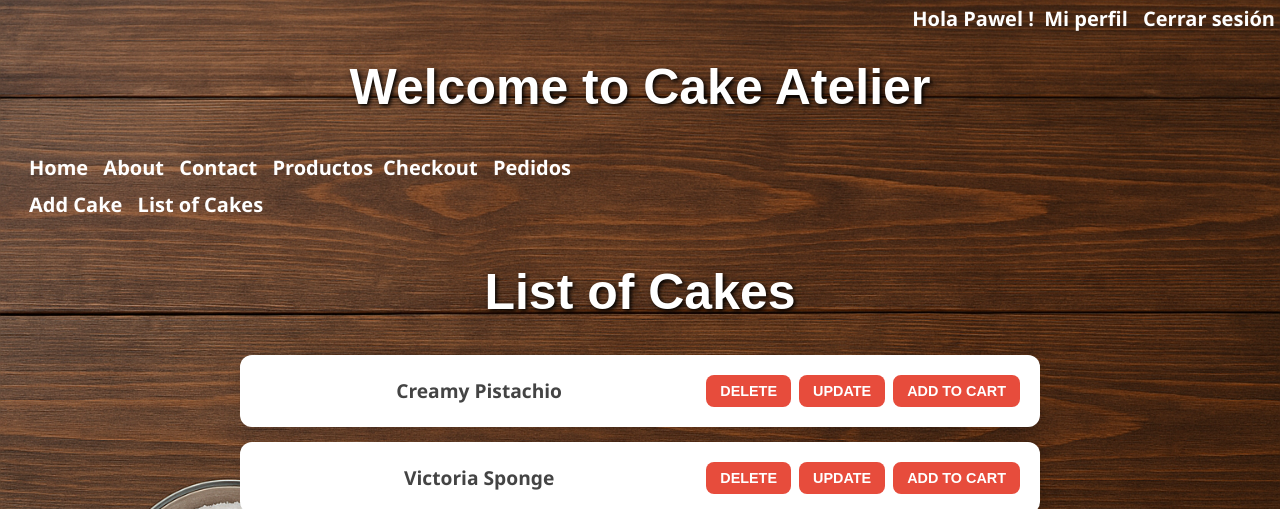
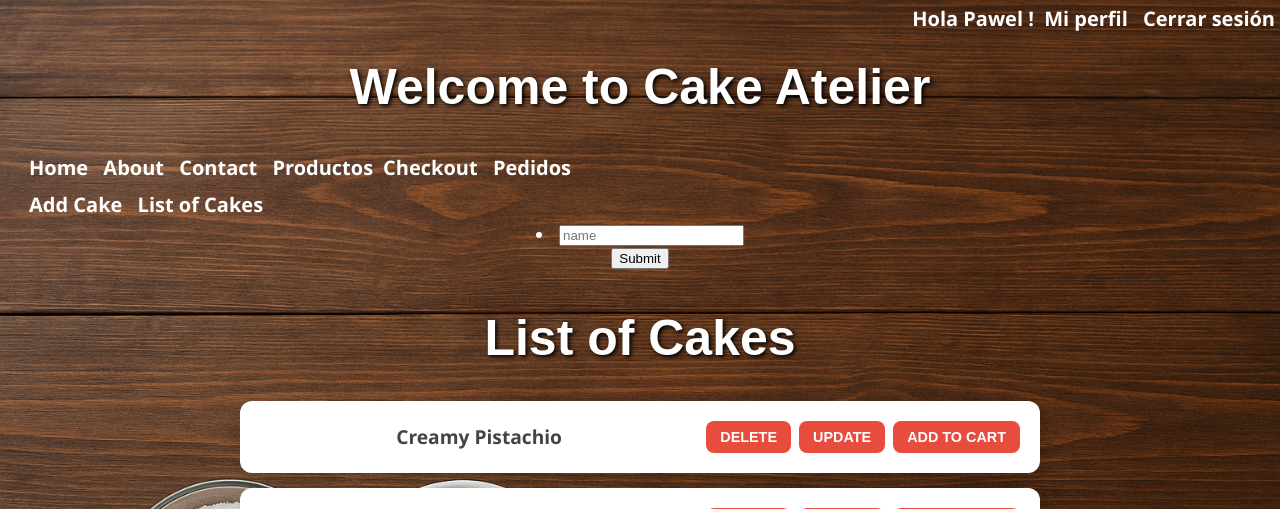
Before and after one commit to pwojcik88/CakeWebApp, a Django app: page /list_cake/ in a window 1280 px wide. Shown: the top 509 px of the page. Run offline with Django 5.2, Linux system fonts and the light colour scheme; a user stored in the database is signed in; data comes from the database, SQL or seed files in the repository; both versions use the stored data as it was after the commit.

Commit message:
Css update

```diff
--- a/Tartas/forms.py
+++ b/Tartas/forms.py
@@ -6,10 +6,6 @@ class CakeSearchForm(forms.Form):
     title = forms.CharField(max_length = 50, label="",
                             widget=forms.TextInput(attrs={'class': 'form-control', 'placeholder': 'name'}),
                             required=False)
-    class Meta:
-        model = Tartas
-        fields = ['name']
-
 
 class AddCakeForm(forms.ModelForm):
 
--- a/Tartas/static/cakelist.css
+++ b/Tartas/static/cakelist.css
@@ -6,14 +6,20 @@ body {
     color: #ffffff;
 }
 
-/* Lista */
+#search {
+    text-align: center;
+    display: block;
+    justify-content: center;
+    align-items: center;
+    margin: auto;
+}
+
 #obj_list {
     max-width: 800px;
     margin: 40px auto;
     padding: 0;
 }
 
-/* Każdy element */
 #obj_list li {
     background: #ffffff;
     margin: 15px 0;
@@ -30,14 +36,12 @@ body {
     transform: translateY(-3px);
 }
 
-/* Tekst */
 #obj_list li strong {
     font-size: 1.2rem;
     color: #444;
     flex-grow: 1;
 }
 
-/* Przyciski */
 #obj_list li a button {
     border: none;
     padding: 8px 14px;
@@ -50,7 +54,6 @@ body {
     transition: background 0.2s ease, transform 0.1s ease;
 }
 
-/* DELETE */
 #obj_list li a button:nth-child(1),
 a[href*="delete_cake"] button {
     background: #e74c3c;
@@ -60,7 +63,6 @@ a[href*="delete_cake"] button:hover {
     transform: scale(1.05);
 }
 
-/* UPDATE */
 a[href*="update_cake"] button {
     background: #f39c12;
 }
@@ -69,7 +71,6 @@ a[href*="update_cake"] button:hover {
     transform: scale(1.05);
 }
 
-/* ADD TO CART */
 a[href*="add_to_cart"] button {
     background: #27ae60;
 }
--- a/Tartas/templates/obj_list.html
+++ b/Tartas/templates/obj_list.html
@@ -3,6 +3,12 @@
 {% block content %}
     {% load static %}
     <link rel="stylesheet" href="{% static 'cakelist.css' %}">
+    <div>
+        <form id="search" method="GET">
+            {{ form.as_ul }}
+            <input type="submit">
+        </form>
+    </div>
     <ul id="obj_list" style="list-style-type: none">
         <h1>List of Cakes</h1>
         {% for obj in obj_list %}
```
Also changed, not shown: db.sqlite3.
